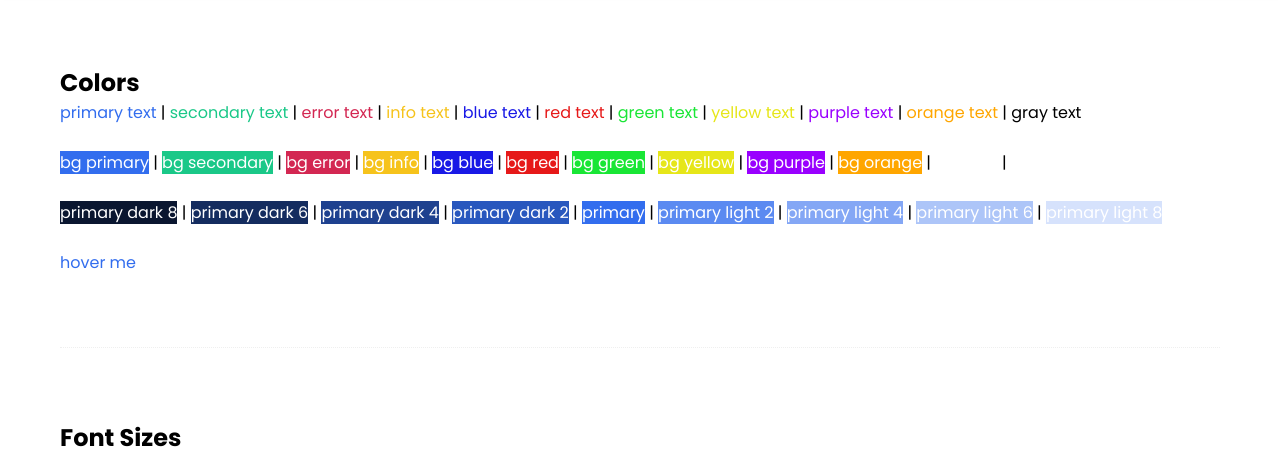
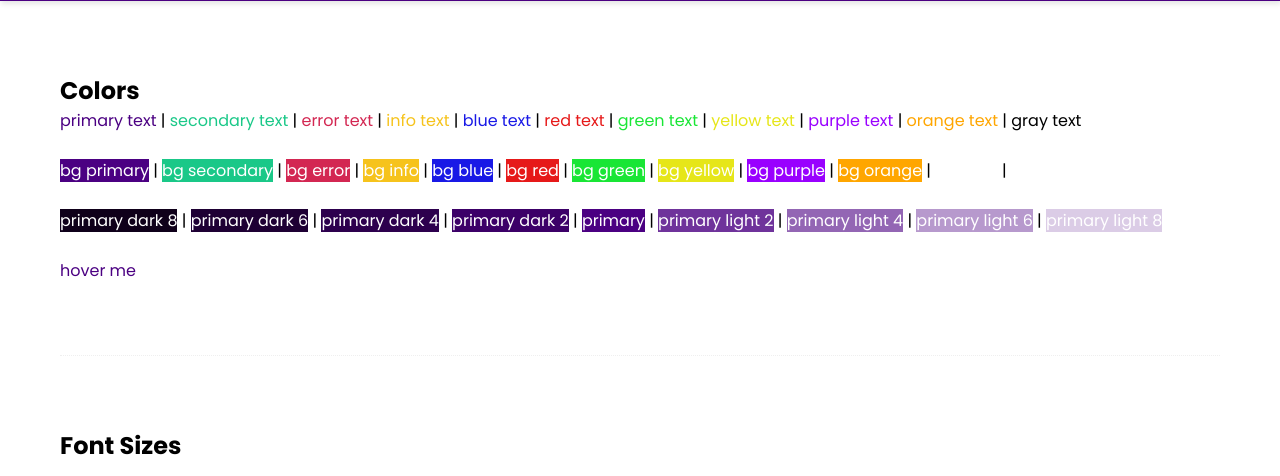
Before and after one commit to RakoGa/sass-tutorial, a website: page index.html in a window 1280 px wide. Shown: the part 66-542 px from the top of the page. Drawn offline with Linux system fonts and the light colour scheme.

Commit message:
lesson 21 completed

```diff
--- a/gulpfile.js
+++ b/gulpfile.js
@@ -3,14 +3,14 @@ const sass = require ('gulp-sass')(require('sass'));
 const purgecss = require('gulp-purgecss');
 
 function buildStyles() {
-    return src('shinobi/**/*.scss')
+    return src('sass/**/*.scss')
         .pipe(sass())
         .pipe(purgecss({content: ['*.html']}))
         .pipe(dest('css'))
 }
 
 function watchTask() {
-    watch(['shinobi/**/*.scss', '*.html'], buildStyles)
+    watch(['sass/**/*.scss', '*.html'], buildStyles)
 }
 
 exports.default = series(buildStyles, watchTask)
--- /dev/null
+++ b/sass/index.scss
@@ -0,0 +1,5 @@
+$primary: indigo;
+$base-padding: 1rem;
+$base-border-thickness: 3px;
+
+@import 'shinobi';
--- a/shinobi/_variables.scss
+++ b/shinobi/_variables.scss
@@ -1,8 +1,8 @@
 // theme colors
-$primary: #326dee;
-$secondary: #1ac888;
-$error: #d32752;
-$info: #f6c31c;
+$primary: #326dee !default;
+$secondary: #1ac888 !default;
+$error: #d32752 !default;
+$info: #f6c31c !default;
 
 // color palette
 $colors: (
@@ -28,19 +28,19 @@ $colors: (
 // @debug map-get($colors, "purple");
 
 // spacing
-$base-padding: 0.75rem;
-$base-margin: 0.75rem;
+$base-padding: 0.75rem !default;
+$base-margin: 0.75rem !default;
 
 // borders
-$base-border-thickness: 1px;
-$base-border-radius: 20px;
+$base-border-thickness: 1px !default;
+$base-border-radius: 20px !default;
 
 // box-shadow
-$base-box-shadow: 1px 3px 5px rgba(0,0,0,0.1);
+$base-box-shadow: 1px 3px 5px rgba(0,0,0,0.1) !default;
 
 // font sizes
-$base-font-size: 1rem;
-$font-size-sm: $base-font-size * 0.75;
-$font-size-lg: $base-font-size * 1.5;
-$font-size-xl: $base-font-size * 2;
-$font-size-xxl: $base-font-size * 3;
+$base-font-size: 1rem !default;
+$font-size-sm: $base-font-size * 0.75 !default;
+$font-size-lg: $base-font-size * 1.5 !default;
+$font-size-xl: $base-font-size * 2 !default;
+$font-size-xxl: $base-font-size * 3 !default;
```
Also changed, not shown: css/index.css.
